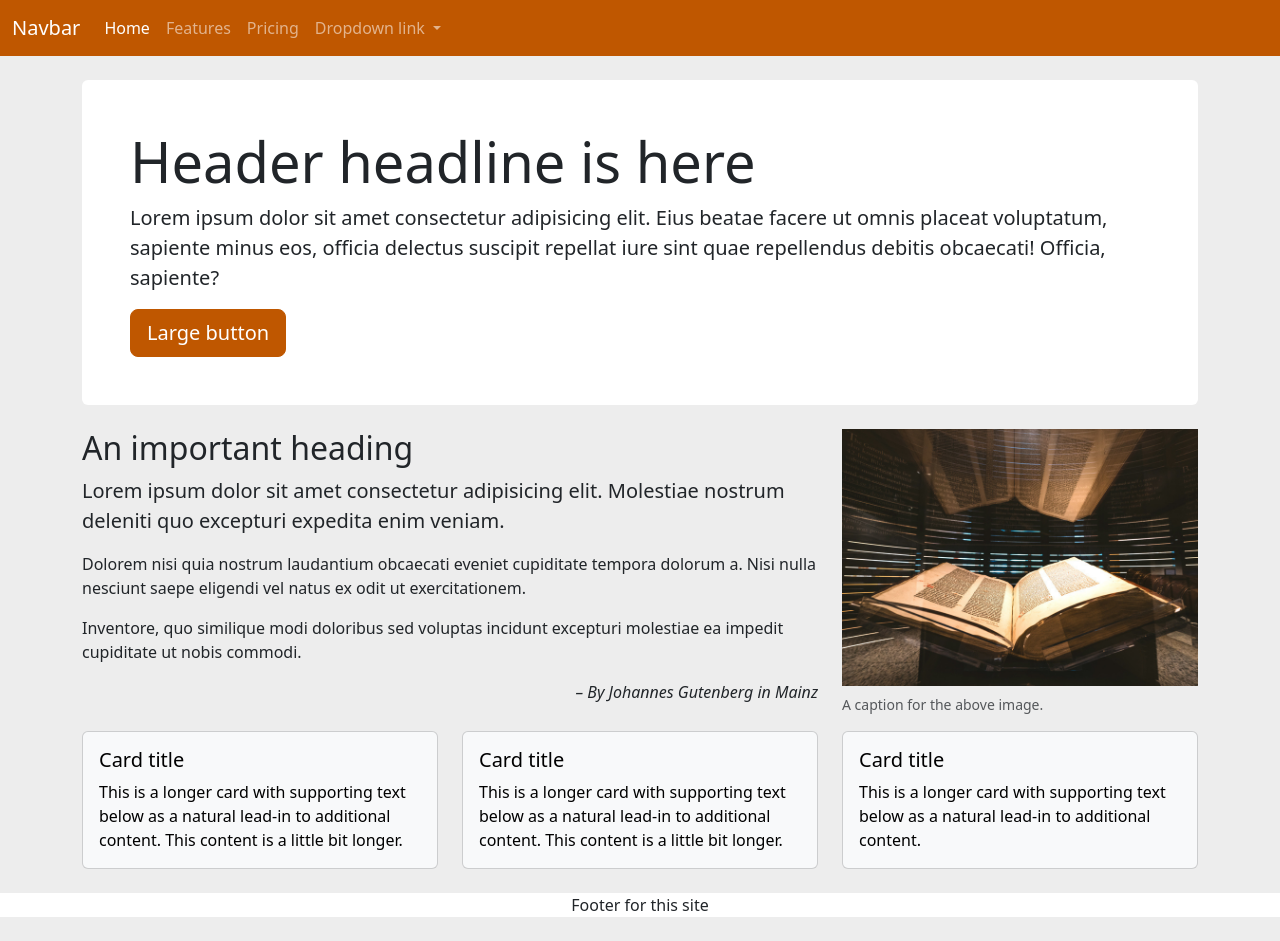
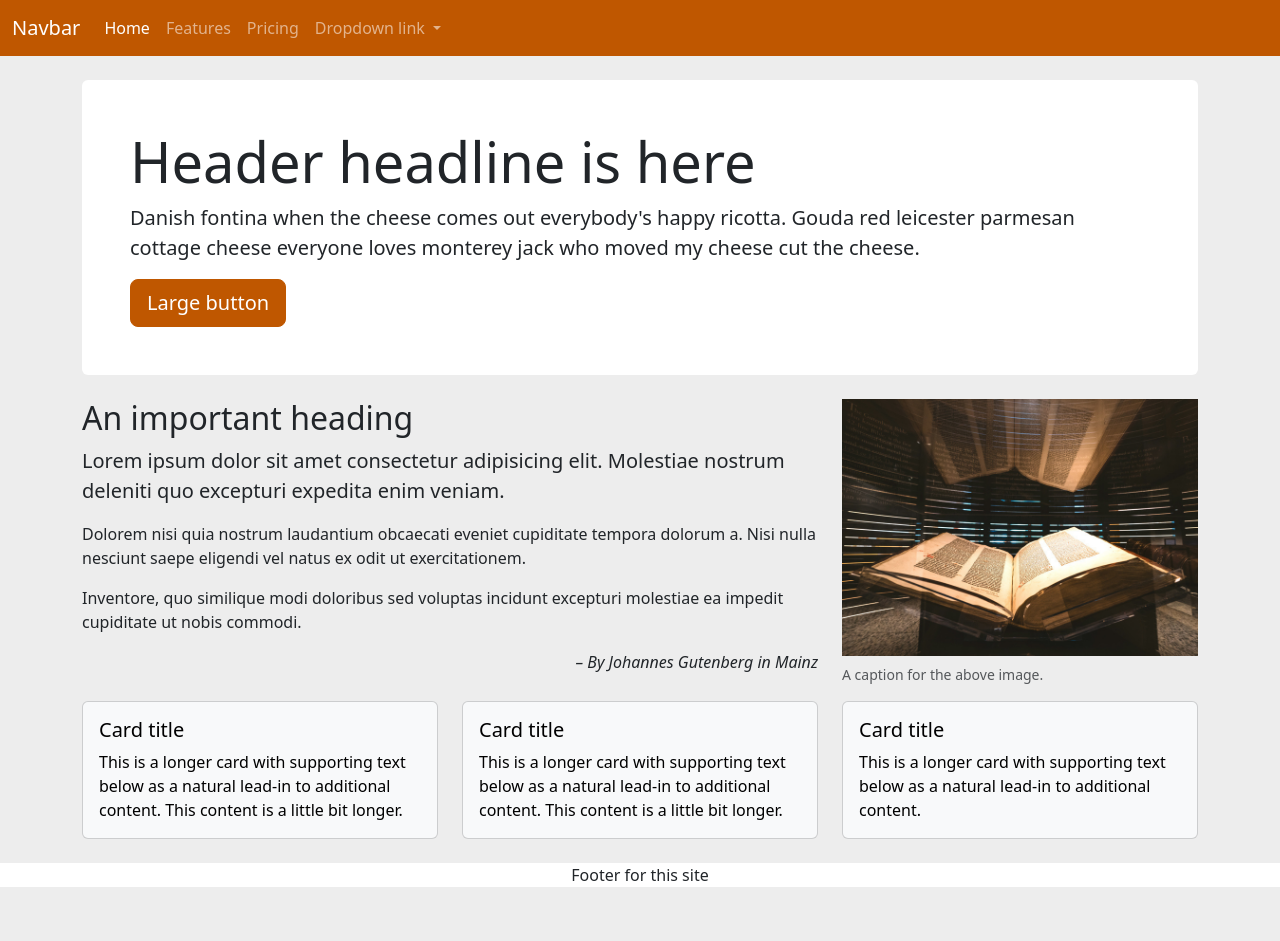
Before and after one commit to ncpineda1/noah-bootstrap, a website: page src/index.html in a window 1280 px wide. After the commit the page ends 911 px from the top, so only its background shows below. Drawn offline with nearby package versions, Linux system fonts and the light colour scheme; files that its build step writes are made by us from their sources; files whose address does not match are found by name.

Commit message:
editing header content

```diff
--- a/src/index.html
+++ b/src/index.html
@@ -44,7 +44,7 @@
   <div class="container">
     <header class="bg-white my-4 p-5 rounded">
       <h1 class="display-4">Header headline is here</h1>
-      <p class="lead">Lorem ipsum dolor sit amet consectetur adipisicing elit. Eius beatae facere ut omnis placeat voluptatum, sapiente minus eos, officia delectus suscipit repellat iure sint quae repellendus debitis obcaecati! Officia, sapiente?</p>
+      <p class="lead">Danish fontina when the cheese comes out everybody's happy ricotta. Gouda red leicester parmesan cottage cheese everyone loves monterey jack who moved my cheese cut the cheese.</p>
       <button type="button" class="btn btn-primary btn-lg">Large button</button>
     </header>
   </div>
```
Also changed, not shown: docs/index.html (+1 -1 lines).
